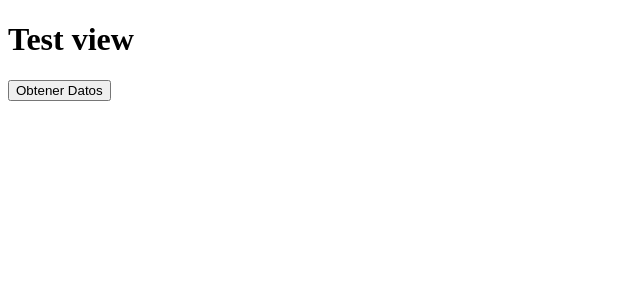
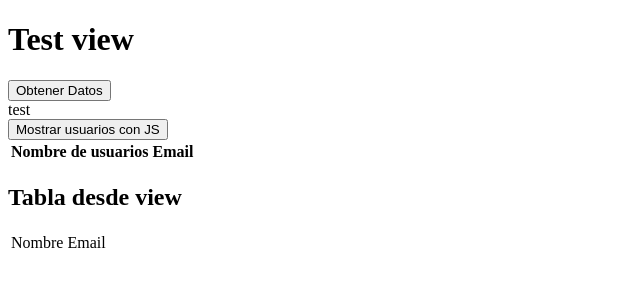
Before and after one commit to luoffe/learn-django-js-jquery, a Django app: page / in a window 1280 px wide. Shown: the top 300 px of the page, without its empty margins (0-640 px from the left). Run offline with Django 3.2, Linux system fonts and the light colour scheme; lists and menus that the app fills with data are empty.

Commit message:
initial commit

```diff
--- a/proyecto/proyecto/templates/index.html
+++ b/proyecto/proyecto/templates/index.html
@@ -3,11 +3,51 @@
 <head>
     <meta charset="UTF-8">
     <title>index.html</title>
+    <script src="https://ajax.googleapis.com/ajax/libs/jquery/3.7.1/jquery.min.js"></script>
 </head>
 <body>
+    <!-- -->
 <h1>Test view</h1>
 <button id="obtenerDatos">Obtener Datos</button>
     <div id="respuesta"></div>
+
+<!-- GET all de lista (JS con fetch)
+    Boton q debe sacar la tabla con los nombres de usuarios q existen -->
+<button id="mostrarUsuarios">Mostrar usuarios con JS</button>
+    <table id="tablaUsuarios">
+        <thead>
+            <tr>
+                <th>Nombre de usuarios</th>
+                <th>Email</th>
+            </tr>
+        </thead>
+        <tbody id="cuerpoTablaUsuarios"></tbody>
+    </table>
+
+    <!-- Tabla desde view sin JS -->
+
+    <h2>Tabla desde view</h2>
+    <table>
+        <thead>
+            <tr>
+                <td>Nombre</td>
+                <td>Email</td>
+            </tr>
+        </thead>
+        <tbody>
+        {% for usuario in usuarios %}
+            <tr>
+                <td>{{ usuario.username }}</td>
+                <td>{{ usuario.email }}</td>
+            </tr>
+        {% endfor %}
+        </tbody>
+    </table>
+
+
+
+    <!-- Ejemplo de codigo de Arturo
+$("#btn_selecionar_1").on('click', function(e){ -->
 
     <script>
         document.getElementById('obtenerDatos').addEventListener('click', function() {
@@ -21,5 +61,45 @@
                 });
         });
     </script>
+
+    <script>
+        $(document).ready(function(){
+            document.getElementById("respuesta").textContent = "test"
+            console.log("index cargado")
+
+        });
+    </script>
+
+    <!--
+
+     -->
+
+    <script>
+
+    /* GET all de lista (JS con fetch) */ /**/
+    document.getElementById('mostrarUsuarios').addEventListener('click', function() {
+
+        fetch("{% url 'mostrar_usuarios' %}")
+            .then(response => response.json())
+            .then(data => {
+                /* Punto de control - sacar los datos desde view a template(index): mostrar en el consol */
+                console.log(data)
+                const cuerpoTablaUsuarios = document.getElementById('cuerpoTablaUsuarios');
+                cuerpoTablaUsuarios.innerHTML = '';
+                /* Creamos un bucle de meter datos de lista a la tabla creada */
+                data.forEach(usuario => {
+                    let fila = document.createElement('tr');  // Corrección: especifica 'tr' como etiqueta
+                    fila.innerHTML += `<td>${usuario.username}</td>`;
+                    fila.innerHTML += `<td>${usuario.email}</td>`;
+                    cuerpoTablaUsuarios.appendChild(fila);
+                });
+            })
+            .catch(error => {
+                console.error('Error al mostrar la tabla con los usuarios:', error);
+            });
+        });
+
+     </script>
+
 </body>
 </html>
--- a/proyecto/proyecto/urls.py
+++ b/proyecto/proyecto/urls.py
@@ -15,10 +15,11 @@
 """
 from django.contrib import admin
 from django.urls import path
-from .views import test_view, index
+from .views import test_view, index, mostrar_usuarios
 
 urlpatterns = [
     path('admin/', admin.site.urls),
     path('test_view/', test_view, name='test_view'),
     path('', index, name='index'),
+    path('mostrar_usuarios/', mostrar_usuarios, name='mostrar_usuarios'),
 ]
--- a/proyecto/proyecto/views.py
+++ b/proyecto/proyecto/views.py
@@ -1,9 +1,10 @@
 from django.http import HttpResponse, JsonResponse
+from django.contrib.auth.models import User
 import time
 
 from django.shortcuts import render
 
-
+#Para primer boton Obtener Datos
 def test_view(request):
     # Simulamos un retraso de un segundo
     time.sleep(1)
@@ -15,5 +16,86 @@
     }
     return JsonResponse(response_json)
 
+"""
+    Hacer una vista que devuelva usuarios
+    Llamar a esa vista desde el index con JS
+    Escribir esos datos en una tabla o varios div...
+"""
+# La parte crear la tabla sin JS -> si no actualizas la pagina no ves los cambios realizados
+
+    # Creamos nueva función para sacar los datos de usuarios: nombre de usuario, email
+
+def get_usuarios():
+    #Importamos antes de eso modelo User de django, no tenemos el modelo creado
+    usuarios = User.objects.all()
+    #Creamos la lista para guardar los datos
+    usuarios_data = []
+
+    #El bucle para guardar los datos en la lista usuarios_data
+    for usuario in usuarios:
+        usuario_info = {
+            'username': usuario.username,
+            'email': usuario.email
+        }
+        usuarios_data.append(usuario_info)
+    return usuarios_data
+
+    # La funcion get_usuarios usamos en nueva funcion mostrar_usuarios
+def mostrar_usuarios(request):
+
+    usuarios_data = get_usuarios()
+
+    # Luego, devolvemos una respuesta en forma de JSON
+
+    return JsonResponse(usuarios_data, safe=False)
+
+# Declarar funciones antes de usar en la pagina (por ejemplo: todas func-s se declaran de index)
+
+    # Metemos sin JS debes conectar view con templeate a mano -> poner q va a devolver index
+
 def index(request):
-    return render(request, 'index.html')
+    usuarios_list = get_usuarios()
+    dict_ = {
+        "usuarios":  usuarios_list
+    }
+    dict2 = {
+        "test": "dato"
+    }
+    print(dict_)
+    return render(request, 'index.html', dict_)
+
+'''
+[X] GET all de lista                        -> mostrar_usuarios
+    + GET all de lista (JS con fetch)
+    - (AJAX)
+    - (jQuery)
+[ ] GET de un User por id                   -> mostrar_usuarios/{:id}
+[ ] POST crear un usuario nuevo             -> crear_usuario
+[ ] PUT o POST para editar por id un user   -> editar_usuario/{:id}
+[ ] DELETE borrar user por id               -> borrar_usuario/{:id}
+
+JS con fetch
+AJAX / jQuery
+'''
+
+"""Ejemplo de codigo de Arturo
+from django.shortcuts import redirect
+
+from A_DB.models import Cliente
+
+
+def crear_cliente(request):
+    datos = request.POST
+    try:
+        Cliente.objects.create(
+            alias = datos.get('alias'),
+            email = datos.get('email'),
+            telefono1 = datos.get('telefono1'),
+            telefono2 = datos.get('telefono2'),
+            #estado = datos.get('estado'),
+            observaciones = datos.get('observaciones'),
+        )
+    except Exception as e:
+        print(e, 'error')
+    return redirect(request.headers['Referer'])
+    #return JsonResponse({'status': 'ok'})"""
```
Also changed, not shown: proyecto/proyecto/models.py (added).
